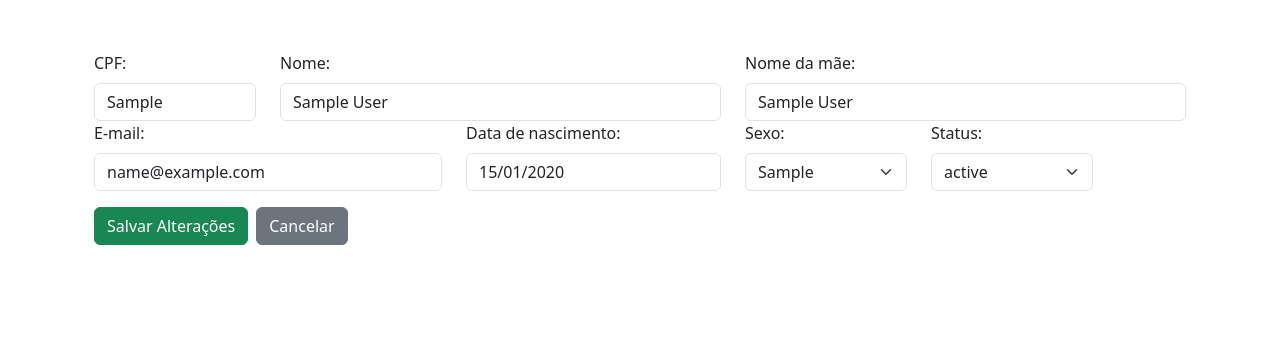
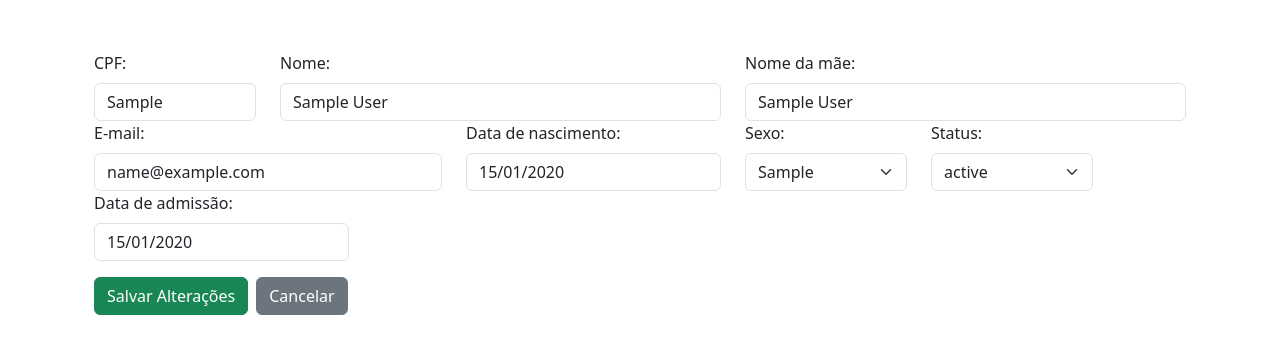
Before and after one commit to MarcosSerra1/unigestao, a Django app: page /update-employee/1/update/ in a window 1280 px wide. Shown: the part 148-502 px from the top of the page. Run offline with Django 5.2, Linux system fonts and the light colour scheme; tables that the repository leaves empty hold one stand-in row (values such as "Sample post"); some libraries are stand-ins or nearby versions.

Commit message:
✨ feat: Added `admission_date` field to template (update_employee.html)
Added the hire date field to the template (update_employee.html). The update form now displays a field for the admission date (`admission_date`) with the `form-control` class, allowing you to edit this information in a consistent and accessible way.

```diff
--- a/employees/templates/employees/update_employee.html
+++ b/employees/templates/employees/update_employee.html
@@ -37,6 +37,10 @@
                     <label for="id_sex" class="form-label">Status:</label>
                     {{ form.status|add_class:"form-select" }}
                 </div>
+                <div class="col-md-3 d-flex flex-column">
+                    <label for="id_admission_date" class="form-label">Data de admissão:</label>
+                    {{ form.admission_date|add_class:"form-control" }}
+                </div>
 
                 <div class="col-md-12 d-flex gap-2 mt-3">
                     <input type="submit" value="Salvar Alterações" class="btn btn-success">
```
